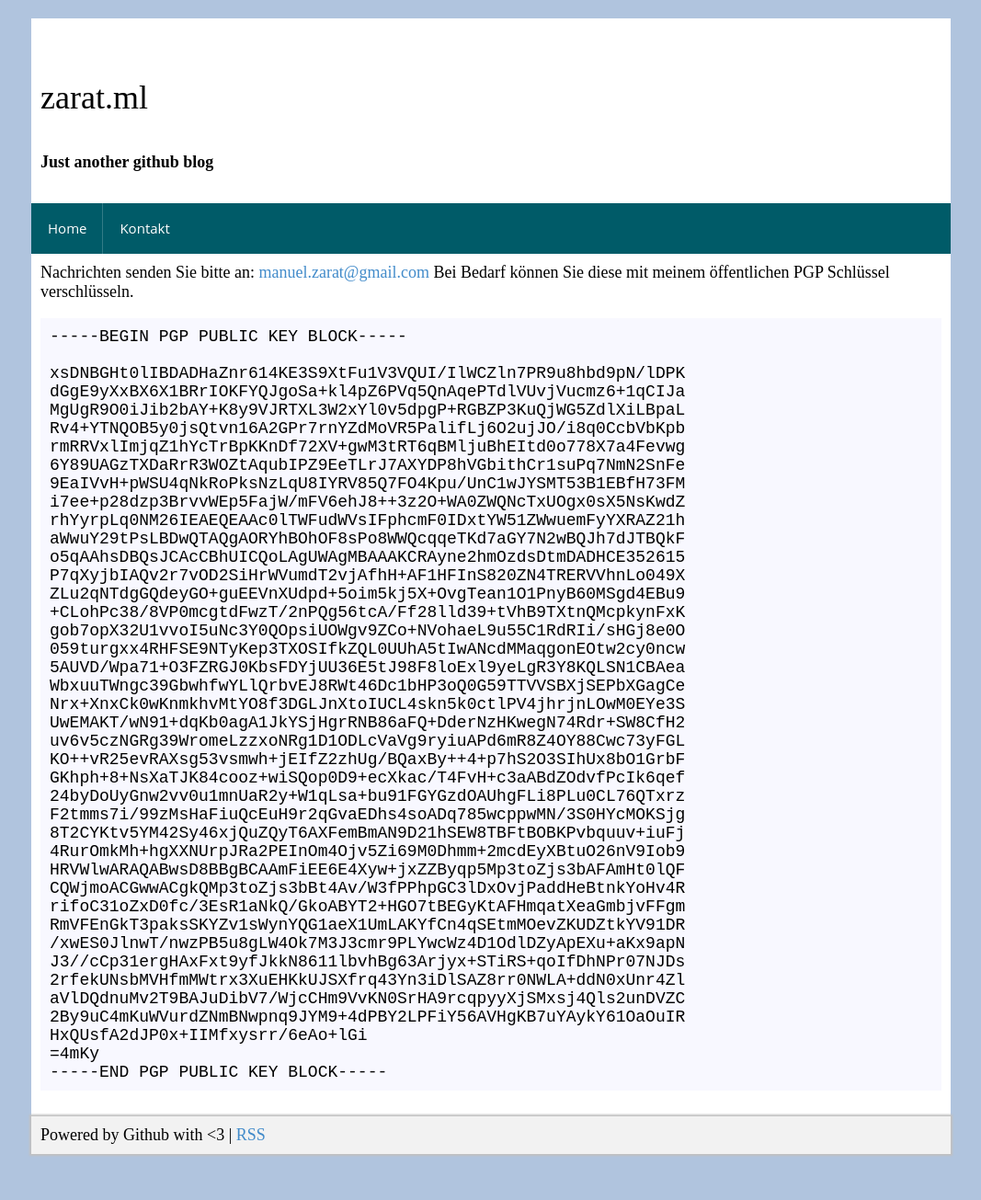
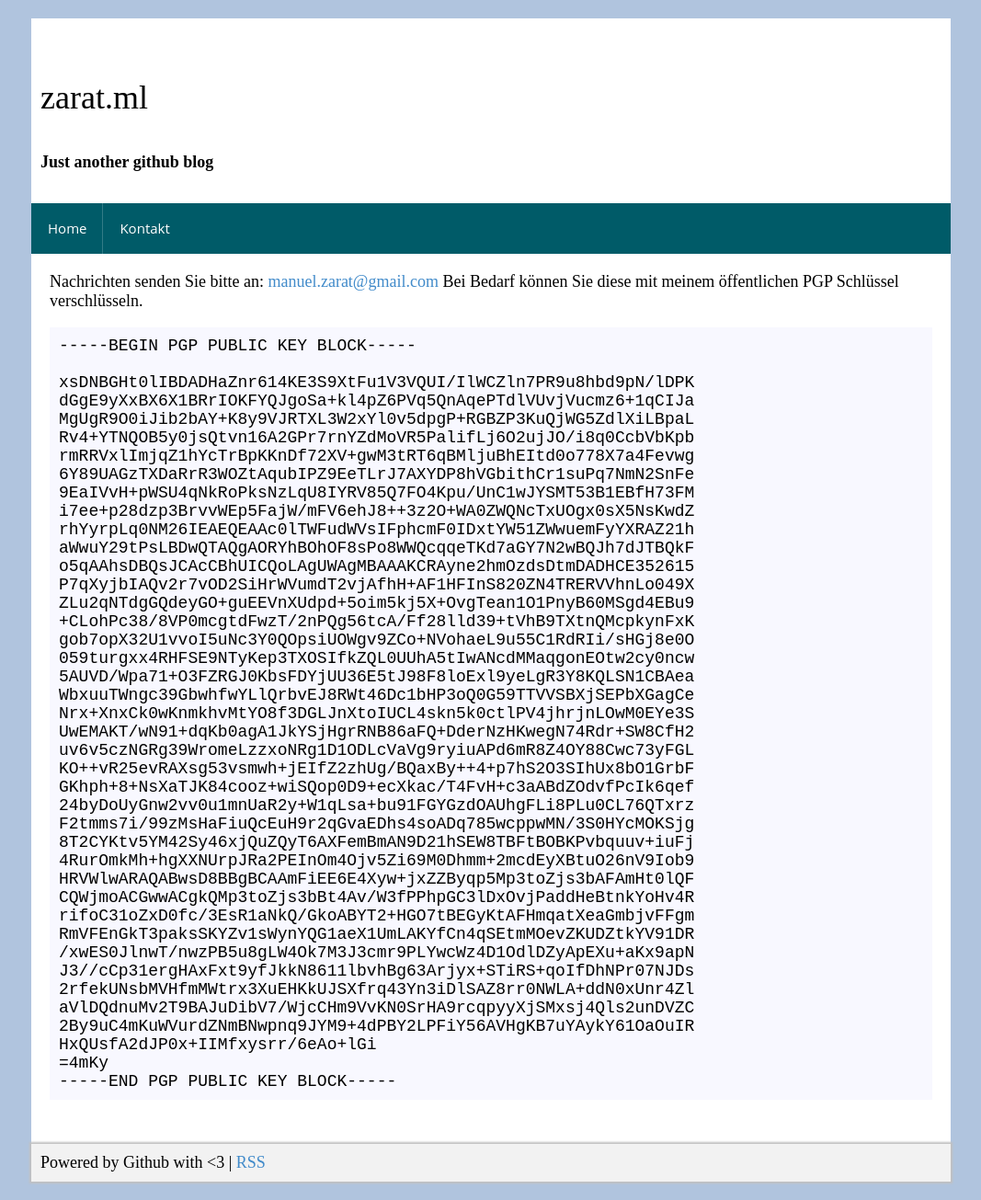
Before and after one commit to zarat/zarat.github.io, a Jekyll site: the page built from contact.md, in a window 1280 px wide. Shown: the whole page at 92% size, without its empty margins (106-1173 px from the left). Built offline with Jekyll 4.4.1, drawn with Linux system fonts in a browser that asks for light colours; before the commit the page ends 1275 px from its top, so only the background shows below that.

Commit message:
Update contact.md

```diff
--- a/contact.md
+++ b/contact.md
@@ -6,6 +6,7 @@ permalink: /contact/
 ---
 
 <div class="sp-content-item">
+  <div class="sp-content-item-body">
 
 Nachrichten senden Sie bitte an: <a href="mailto:jane.doe@badmail.com" id="no-spam">jane.doe@badmail.com</a> <noscript>**Hinweis**: Um Spam zu vermeiden wird die korrekte Email Adresse nur bei aktiviertem Javascript angezeigt!</noscript>
 Bei Bedarf können Sie diese mit meinem öffentlichen PGP Schlüssel verschlüsseln.
@@ -60,4 +61,5 @@ HxQUsfA2dJP0x+IIMfxysrr/6eAo+lGi
 -----END PGP PUBLIC KEY BLOCK-----
 </pre>
 
+  </div>
 </div>
```
